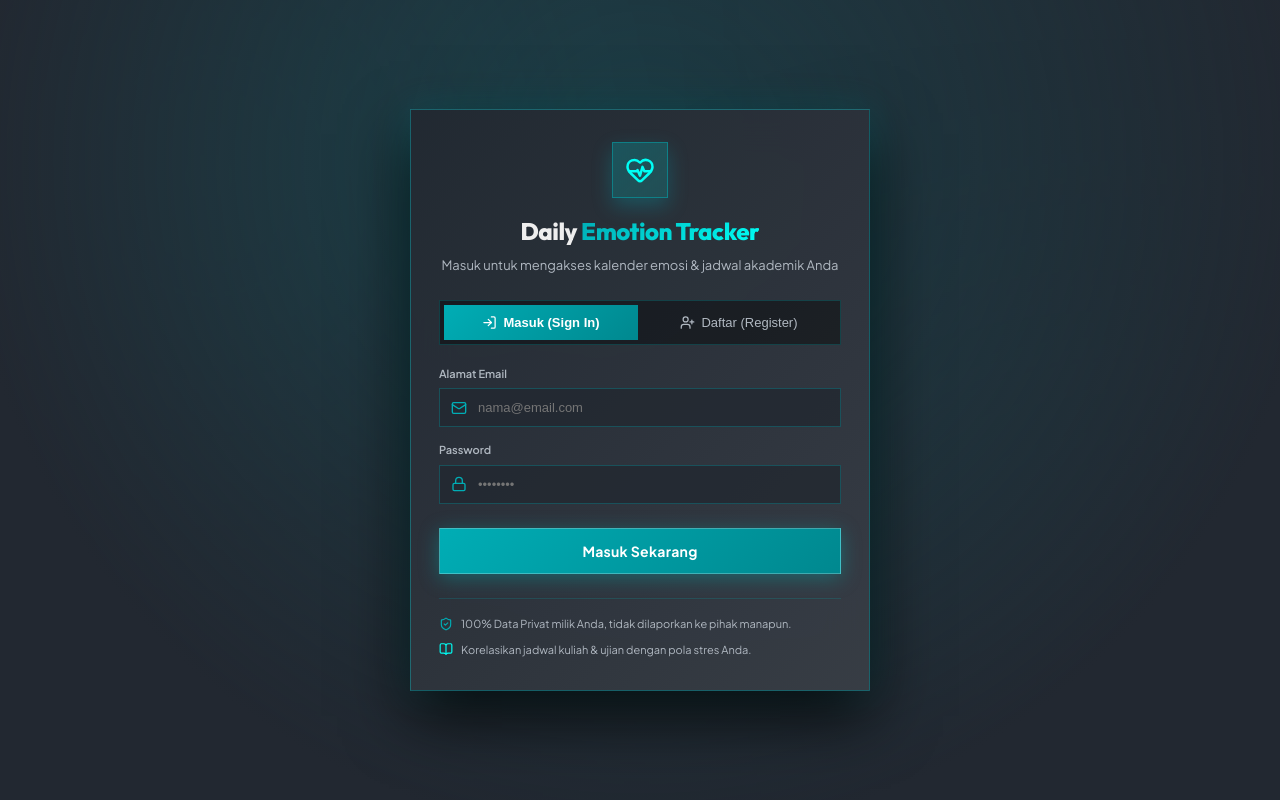
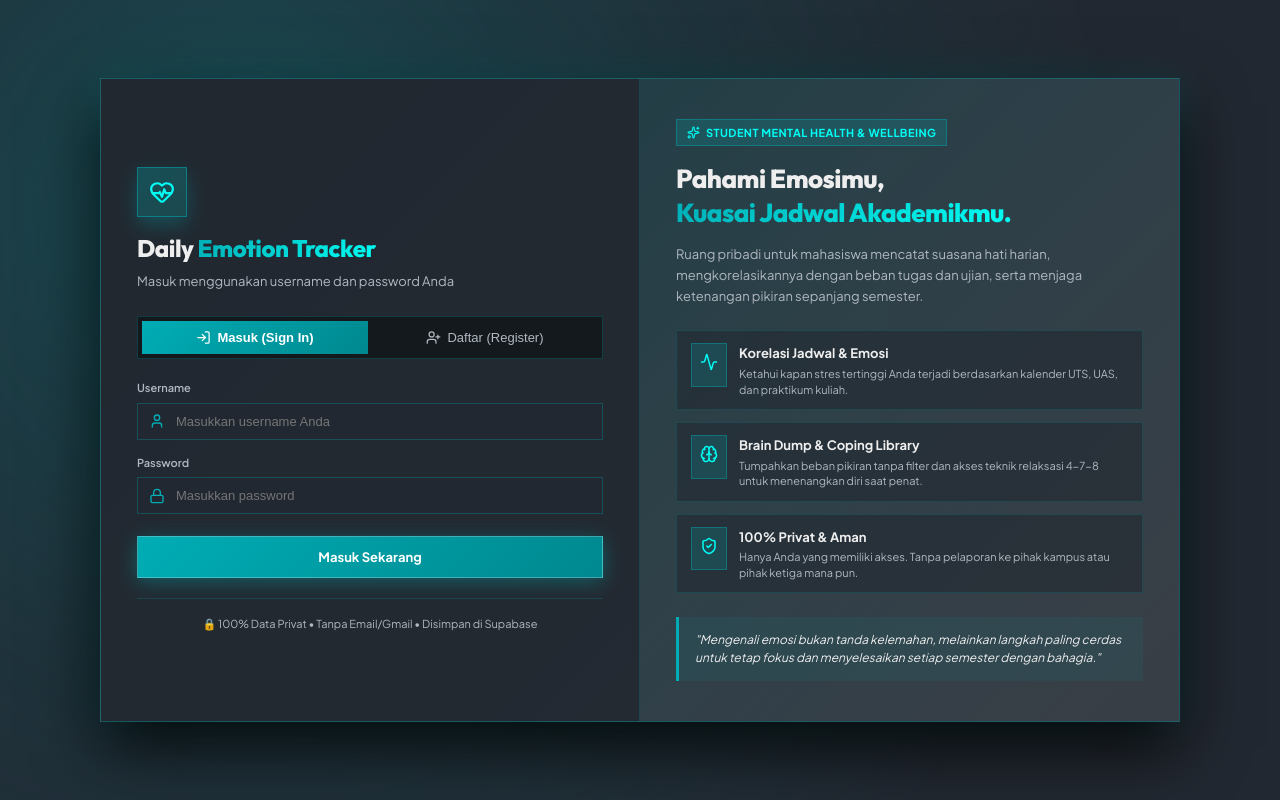
Before and after one commit to fikrighifari17-collab/daily, a React (Vite) app: page / in a window 1280 px wide. Built offline with nearby package versions, Linux system fonts and the light colour scheme.

Commit message:
feat: split login layout with left form & right info, switch to username & password only

```diff
--- a/src/components/AuthModal.jsx
+++ b/src/components/AuthModal.jsx
@@ -1,6 +1,6 @@
 import React, { useState } from 'react';
 import { createPortal } from 'react-dom';
-import { X, User, Mail, Lock, LogIn, UserPlus, Sparkles, AlertCircle } from 'lucide-react';
+import { X, User, Lock, LogIn, UserPlus, Sparkles, AlertCircle } from 'lucide-react';
 import { useAuth } from '../context/AuthContext';
 import { useToast } from '../context/ToastContext';
 
@@ -10,7 +10,7 @@ export default function AuthModal({ isOpen, onClose }) {
 
   const [mode, setMode] = useState('login'); // 'login' | 'register'
   const [nama, setNama] = useState('');
-  const [email, setEmail] = useState('');
+  const [username, setUsername] = useState('');
   const [password, setPassword] = useState('');
   const [loading, setLoading] = useState(false);
   const [errorMsg, setErrorMsg] = useState('');
@@ -24,29 +24,29 @@ export default function AuthModal({ isOpen, onClose }) {
 
     try {
       if (mode === 'login') {
-        const res = await handleLogin(email, password);
+        const res = await handleLogin(username, password);
         if (res?.user) {
-          toast.success(`Welcome back, ${res.user.nama}!`);
+          toast.success(`Selamat datang kembali, ${res.user.nama || res.user.username}!`);
           onClose();
         } else {
-          setErrorMsg('Invalid login response');
+          setErrorMsg('Username atau password salah');
         }
       } else {
-        if (!nama.trim()) {
-          setErrorMsg('Please enter your full name');
+        if (!username.trim() || !password.trim()) {
+          setErrorMsg('Username dan password wajib diisi');
           setLoading(false);
           return;
         }
-        const res = await handleRegister(nama, email, password);
+        const res = await handleRegister(username, password, nama || username);
         if (res?.user) {
-          toast.success(`Account created! Welcome, ${res.user.nama}!`);
+          toast.success(`Akun berhasil dibuat! Selamat datang, ${res.user.nama || res.user.username}!`);
           onClose();
         } else {
-          setErrorMsg('Registration failed');
+          setErrorMsg('Pendaftaran gagal. Silakan gunakan username lain');
         }
       }
     } catch (err) {
-      setErrorMsg(err.message || 'Authentication error. Please check your connection.');
+      setErrorMsg(err.message || 'Terjadi kesalahan autentikasi.');
     } finally {
       setLoading(false);
     }
@@ -111,10 +111,10 @@ export default function AuthModal({ isOpen, onClose }) {
             <Sparkles size={24} color="#00FFF5" />
           </div>
           <h3 style={{ fontSize: '20px', fontWeight: 800, color: '#EEEEEE', margin: '0 0 4px 0' }}>
-            {mode === 'login' ? 'Sign In to Your Space' : 'Create Student Account'}
+            {mode === 'login' ? 'Masuk ke Akun Anda' : 'Buat Akun Baru'}
           </h3>
           <p style={{ fontSize: '12px', color: '#b0b8c1', margin: 0 }}>
-            {mode === 'login' ? 'Access your private emotional tracker & schedule' : 'Start your personal, completely private emotion calendar'}
+            {mode === 'login' ? 'Gunakan username dan password Anda' : 'Daftar dengan username & password untuk mulai melacak emosi'}
           </p>
         </div>
 
@@ -146,7 +146,7 @@ export default function AuthModal({ isOpen, onClose }) {
             }}
           >
             <LogIn size={14} />
-            Sign In
+            Masuk
           </button>
           <button
             type="button"
@@ -166,7 +166,7 @@ export default function AuthModal({ isOpen, onClose }) {
             }}
           >
             <UserPlus size={14} />
-            Register
+            Daftar
           </button>
         </div>
 
@@ -193,13 +193,12 @@ export default function AuthModal({ isOpen, onClose }) {
           {mode === 'register' && (
             <div>
               <label style={{ display: 'block', fontSize: '11px', fontWeight: 600, color: '#b0b8c1', marginBottom: '6px' }}>
-                Full Name (Nama Lengkap)
+                Nama Lengkap
               </label>
               <div style={{ position: 'relative' }}>
                 <User size={16} color="#00ADB5" style={{ position: 'absolute', left: '12px', top: '50%', transform: 'translateY(-50%)' }} />
                 <input
                   type="text"
-                  required
                   placeholder="e.g. Fikri Ghifari"
                   value={nama}
                   onChange={(e) => setNama(e.target.value)}
@@ -219,16 +218,16 @@ export default function AuthModal({ isOpen, onClose }) {
 
           <div>
             <label style={{ display: 'block', fontSize: '11px', fontWeight: 600, color: '#b0b8c1', marginBottom: '6px' }}>
-              Email Address
+              Username
             </label>
             <div style={{ position: 'relative' }}>
-              <Mail size={16} color="#00ADB5" style={{ position: 'absolute', left: '12px', top: '50%', transform: 'translateY(-50%)' }} />
+              <User size={16} color="#00ADB5" style={{ position: 'absolute', left: '12px', top: '50%', transform: 'translateY(-50%)' }} />
               <input
-                type="email"
+                type="text"
                 required
-                placeholder="you@email.com"
-                value={email}
-                onChange={(e) => setEmail(e.target.value)}
+                placeholder="Masukkan username"
+                value={username}
+                onChange={(e) => setUsername(e.target.value)}
                 style={{
                   width: '100%',
                   padding: '10px 12px 10px 38px',
@@ -281,12 +280,12 @@ export default function AuthModal({ isOpen, onClose }) {
               opacity: loading ? 0.7 : 1
             }}
           >
-            {loading ? 'Processing...' : mode === 'login' ? 'Sign In Now' : 'Create My Account'}
+            {loading ? 'Memproses...' : mode === 'login' ? 'Masuk Sekarang' : 'Daftar Akun'}
           </button>
         </form>
 
         <p style={{ textAlign: 'center', fontSize: '11px', color: '#b0b8c1', marginTop: '16px', marginBottom: 0 }}>
-          🔒 Your emotional & academic data is strictly isolated and private.
+          🔒 100% Data Privat Mahasiswa &bull; Tanpa Email
         </p>
       </div>
     </div>,
--- a/src/pages/LoginPage.jsx
+++ b/src/pages/LoginPage.jsx
@@ -1,5 +1,5 @@
 import React, { useState } from 'react';
-import { Sparkles, Mail, Lock, User, LogIn, UserPlus, ShieldCheck, HeartPulse, BookOpen, CheckCircle2, AlertCircle } from 'lucide-react';
+import { Sparkles, Lock, User, LogIn, UserPlus, ShieldCheck, HeartPulse, BookOpen, Brain, Activity, CheckCircle, Flame, Clock, Award } from 'lucide-react';
 import { useAuth } from '../context/AuthContext';
 import { useToast } from '../context/ToastContext';
 
@@ -9,7 +9,7 @@ export default function LoginPage() {
 
   const [mode, setMode] = useState('login'); // 'login' | 'register'
   const [nama, setNama] = useState('');
-  const [email, setEmail] = useState('');
+  const [username, setUsername] = useState('');
   const [password, setPassword] = useState('');
   const [loading, setLoading] = useState(false);
   const [errorMsg, setErrorMsg] = useState('');
@@ -21,23 +21,23 @@ export default function LoginPage() {
 
     try {
       if (mode === 'login') {
-        const res = await handleLogin(email, password);
+        const res = await handleLogin(username, password);
         if (res?.user) {
-          toast.success(`Selamat datang kembali, ${res.user.nama}!`);
+          toast.success(`Selamat datang kembali, ${res.user.nama || res.user.username}!`);
         } else {
-          setErrorMsg('Email atau password tidak sesuai.');
+          setErrorMsg('Username atau password salah.');
         }
       } else {
-        if (!nama.trim()) {
-          setErrorMsg('Mohon masukkan nama lengkap Anda.');
+        if (!username.trim() || !password.trim()) {
+          setErrorMsg('Username dan password wajib diisi.');
           setLoading(false);
           return;
         }
-        const res = await handleRegister(nama, email, password);
+        const res = await handleRegister(username, password, nama || username);
         if (res?.user) {
-          toast.success(`Akun berhasil dibuat! Selamat datang, ${res.user.nama}!`);
+          toast.success(`Akun berhasil dibuat! Selamat datang, ${res.user.nama || res.user.username}!`);
         } else {
-          setErrorMsg('Pendaftaran gagal. Silakan coba lagi.');
+          setErrorMsg('Pendaftaran gagal. Silakan coba username lain.');
         }
       }
     } catch (err) {
@@ -53,46 +53,58 @@ export default function LoginPage() {
       display: 'flex',
       alignItems: 'center',
       justifyContent: 'center',
-      background: 'radial-gradient(circle at 50% 20%, rgba(0, 173, 181, 0.15), rgba(34, 40, 49, 1) 75%)',
-      padding: '16px'
+      background: 'radial-gradient(circle at 20% 30%, rgba(0, 173, 181, 0.18), rgba(34, 40, 49, 1) 75%)',
+      padding: '24px 16px'
     }}>
+      {/* Split Screen Container */}
       <div className="glass-panel animate-fade-in" style={{
         width: '100%',
-        maxWidth: '460px',
-        background: 'linear-gradient(135deg, rgba(34, 40, 49, 0.95), rgba(57, 62, 70, 0.95))',
-        border: '1px solid rgba(0, 173, 181, 0.4)',
-        boxShadow: '0 25px 60px rgba(0, 0, 0, 0.8), 0 0 35px rgba(0, 173, 181, 0.25)',
+        maxWidth: '1080px',
+        display: 'grid',
+        gridTemplateColumns: 'repeat(auto-fit, minmax(340px, 1fr))',
+        background: 'linear-gradient(135deg, rgba(34, 40, 49, 0.96), rgba(57, 62, 70, 0.92))',
+        border: '1px solid rgba(0, 173, 181, 0.35)',
+        boxShadow: '0 25px 60px rgba(0, 0, 0, 0.85), 0 0 35px rgba(0, 173, 181, 0.2)',
         borderRadius: '0px',
-        padding: '32px 28px',
-        position: 'relative'
+        overflow: 'hidden'
       }}>
-        {/* App Logo & Header */}
-        <div style={{ textAlign: 'center', marginBottom: '24px' }}>
+
+        {/* ================= SEBELAH KIRI: FORM LOGIN / REGISTER ================= */}
+        <div style={{
+          padding: '40px 36px',
+          display: 'flex',
+          flexDirection: 'column',
+          justifyContent: 'center',
+          borderRight: '1px solid rgba(0, 173, 181, 0.2)',
+          background: 'rgba(34, 40, 49, 0.85)'
+        }}>
+          {/* Logo & Title */}
+          <div style={{ marginBottom: '24px' }}>
             <div style={{
               display: 'inline-flex',
               alignItems: 'center',
               justifyContent: 'center',
-            width: '56px',
-            height: '56px',
+              width: '50px',
+              height: '50px',
               borderRadius: '0px',
               background: 'linear-gradient(135deg, rgba(0, 173, 181, 0.3), rgba(0, 255, 245, 0.15))',
               border: '1px solid rgba(0, 173, 181, 0.5)',
-            marginBottom: '14px',
+              marginBottom: '12px',
               boxShadow: '0 8px 20px rgba(0, 173, 181, 0.3)'
             }}>
-            <HeartPulse size={30} color="#00FFF5" />
+              <HeartPulse size={26} color="#00FFF5" />
             </div>
-          <h1 style={{ fontSize: '24px', fontWeight: 800, color: '#EEEEEE', margin: '0 0 6px 0', letterSpacing: '-0.02em' }}>
+            <h1 style={{ fontSize: '24px', fontWeight: 800, color: '#EEEEEE', margin: '0 0 4px 0' }}>
               Daily <span className="text-gradient-teal">Emotion Tracker</span>
             </h1>
-          <p style={{ fontSize: '13px', color: '#b0b8c1', margin: 0, lineHeight: 1.5 }}>
+            <p style={{ fontSize: '13px', color: '#b0b8c1', margin: 0 }}>
               {mode === 'login'
-              ? 'Masuk untuk mengakses kalender emosi & jadwal akademik Anda'
-              : 'Daftar akun baru untuk mulai mencatat emosi harian secara privat'}
+                ? 'Masuk menggunakan username dan password Anda'
+                : 'Buat akun baru untuk mulai melacak emosi harian'}
             </p>
           </div>
 
-        {/* Tab Switcher */}
+          {/* Mode Switcher Tabs */}
           <div style={{
             display: 'grid',
             gridTemplateColumns: '1fr 1fr',
@@ -106,7 +118,7 @@ export default function LoginPage() {
               type="button"
               onClick={() => { setMode('login'); setErrorMsg(''); }}
               style={{
-              padding: '10px 12px',
+                padding: '9px 12px',
                 fontSize: '13px',
                 fontWeight: mode === 'login' ? 700 : 500,
                 background: mode === 'login' ? 'linear-gradient(135deg, #00ADB5, #00888f)' : 'transparent',
@@ -116,8 +128,7 @@ export default function LoginPage() {
                 display: 'flex',
                 alignItems: 'center',
                 justifyContent: 'center',
-              gap: '6px',
-              transition: 'all 0.2s ease'
+                gap: '6px'
               }}
             >
               <LogIn size={15} />
@@ -127,7 +138,7 @@ export default function LoginPage() {
               type="button"
               onClick={() => { setMode('register'); setErrorMsg(''); }}
               style={{
-              padding: '10px 12px',
+                padding: '9px 12px',
                 fontSize: '13px',
                 fontWeight: mode === 'register' ? 700 : 500,
                 background: mode === 'register' ? 'linear-gradient(135deg, #00ADB5, #00888f)' : 'transparent',
@@ -137,8 +148,7 @@ export default function LoginPage() {
                 display: 'flex',
                 alignItems: 'center',
                 justifyContent: 'center',
-              gap: '6px',
-              transition: 'all 0.2s ease'
+                gap: '6px'
               }}
             >
               <UserPlus size={15} />
@@ -146,7 +156,7 @@ export default function LoginPage() {
             </button>
           </div>
 
-        {/* Error Notification */}
+          {/* Error Banner */}
           {errorMsg && (
             <div style={{
               display: 'flex',
@@ -159,12 +169,12 @@ export default function LoginPage() {
               color: '#f87171',
               marginBottom: '16px'
             }}>
-            <AlertCircle size={16} />
+              <ShieldCheck size={16} />
               <span>{errorMsg}</span>
             </div>
           )}
 
-        {/* Form Fields */}
+          {/* Form */}
           <form onSubmit={handleSubmit} style={{ display: 'flex', flexDirection: 'column', gap: '14px' }}>
             {mode === 'register' && (
               <div>
@@ -175,14 +185,13 @@ export default function LoginPage() {
                   <User size={16} color="#00ADB5" style={{ position: 'absolute', left: '12px', top: '50%', transform: 'translateY(-50%)' }} />
                   <input
                     type="text"
-                  required
                     placeholder="e.g. Fikri Ghifari"
                     value={nama}
                     onChange={(e) => setNama(e.target.value)}
                     style={{
                       width: '100%',
-                    padding: '11px 12px 11px 38px',
-                    background: 'rgba(34, 40, 49, 0.8)',
+                      padding: '10px 12px 10px 38px',
+                      background: 'rgba(34, 40, 49, 0.9)',
                       border: '1px solid rgba(0, 173, 181, 0.3)',
                       color: '#EEEEEE',
                       fontSize: '13px',
@@ -196,20 +205,20 @@ export default function LoginPage() {
 
             <div>
               <label style={{ display: 'block', fontSize: '11px', fontWeight: 600, color: '#b0b8c1', marginBottom: '6px' }}>
-              Alamat Email
+                Username
               </label>
               <div style={{ position: 'relative' }}>
-              <Mail size={16} color="#00ADB5" style={{ position: 'absolute', left: '12px', top: '50%', transform: 'translateY(-50%)' }} />
+                <User size={16} color="#00ADB5" style={{ position: 'absolute', left: '12px', top: '50%', transform: 'translateY(-50%)' }} />
                 <input
-                type="email"
+                  type="text"
                   required
-                placeholder="nama@email.com"
-                value={email}
-                onChange={(e) => setEmail(e.target.value)}
+                  placeholder="Masukkan username Anda"
+                  value={username}
+                  onChange={(e) => setUsername(e.target.value)}
                   style={{
                     width: '100%',
-                  padding: '11px 12px 11px 38px',
-                  background: 'rgba(34, 40, 49, 0.8)',
+                    padding: '10px 12px 10px 38px',
+                    background: 'rgba(34, 40, 49, 0.9)',
                     border: '1px solid rgba(0, 173, 181, 0.3)',
                     color: '#EEEEEE',
                     fontSize: '13px',
@@ -229,13 +238,13 @@ export default function LoginPage() {
                 <input
                   type="password"
                   required
-                placeholder="••••••••"
+                  placeholder="Masukkan password"
                   value={password}
                   onChange={(e) => setPassword(e.target.value)}
                   style={{
                     width: '100%',
-                  padding: '11px 12px 11px 38px',
-                  background: 'rgba(34, 40, 49, 0.8)',
+                    padding: '10px 12px 10px 38px',
+                    background: 'rgba(34, 40, 49, 0.9)',
                     border: '1px solid rgba(0, 173, 181, 0.3)',
                     color: '#EEEEEE',
                     fontSize: '13px',
@@ -251,39 +260,143 @@ export default function LoginPage() {
               disabled={loading}
               className="glass-button glass-button-primary"
               style={{
-              marginTop: '10px',
-              padding: '13px',
-              fontSize: '14px',
+                marginTop: '8px',
+                padding: '12px',
+                fontSize: '13px',
                 fontWeight: 700,
                 justifyContent: 'center',
                 borderRadius: '0px',
-              opacity: loading ? 0.7 : 1,
-              letterSpacing: '0.02em'
+                opacity: loading ? 0.7 : 1
               }}
             >
-            {loading ? 'Memproses...' : mode === 'login' ? 'Masuk Sekarang' : 'Buat Akun Saya'}
+              {loading ? 'Memproses...' : mode === 'login' ? 'Masuk Sekarang' : 'Daftar Akun'}
             </button>
           </form>
 
-        {/* Privacy & Security Features */}
+          <div style={{ marginTop: '20px', paddingTop: '16px', borderTop: '1px solid rgba(0, 173, 181, 0.2)', fontSize: '11px', color: '#b0b8c1', textAlign: 'center' }}>
+            🔒 100% Data Privat &bull; Tanpa Email/Gmail &bull; Disimpan di Supabase
+          </div>
+        </div>
+
+        {/* ================= SEBELAH KANAN: TULISAN & INFORMASI MENARIK ================= */}
         <div style={{
-          marginTop: '24px',
-          paddingTop: '16px',
-          borderTop: '1px solid rgba(0, 173, 181, 0.2)',
+          padding: '40px 36px',
           display: 'flex',
           flexDirection: 'column',
-          gap: '8px'
+          justifyContent: 'space-between',
+          background: 'linear-gradient(135deg, rgba(0, 173, 181, 0.12), rgba(57, 62, 70, 0.7))',
+          position: 'relative'
         }}>
-          <div style={{ display: 'flex', alignItems: 'center', gap: '8px', fontSize: '11px', color: '#b0b8c1' }}>
-            <ShieldCheck size={14} color="#00ADB5" />
-            <span>100% Data Privat milik Anda, tidak dilaporkan ke pihak manapun.</span>
+          <div>
+            {/* Tag Badge */}
+            <div style={{
+              display: 'inline-flex',
+              alignItems: 'center',
+              gap: '6px',
+              padding: '4px 10px',
+              borderRadius: '0px',
+              background: 'rgba(0, 173, 181, 0.2)',
+              border: '1px solid rgba(0, 173, 181, 0.4)',
+              marginBottom: '16px'
+            }}>
+              <Sparkles size={13} color="#00FFF5" />
+              <span style={{ fontSize: '11px', fontWeight: 700, color: '#00FFF5', letterSpacing: '0.04em' }}>
+                STUDENT MENTAL HEALTH & WELLBEING
+              </span>
             </div>
-          <div style={{ display: 'flex', alignItems: 'center', gap: '8px', fontSize: '11px', color: '#b0b8c1' }}>
-            <BookOpen size={14} color="#00FFF5" />
-            <span>Korelasikan jadwal kuliah & ujian dengan pola stres Anda.</span>
+
+            {/* Main Headline */}
+            <h2 style={{ fontSize: '26px', fontWeight: 800, color: '#EEEEEE', lineHeight: 1.3, marginBottom: '14px' }}>
+              Pahami Emosimu, <br />
+              <span className="text-gradient-teal">Kuasai Jadwal Akademikmu.</span>
+            </h2>
+
+            <p style={{ fontSize: '13px', color: '#b0b8c1', lineHeight: 1.6, marginBottom: '24px' }}>
+              Ruang pribadi untuk mahasiswa mencatat suasana hati harian, mengkorelasikannya dengan beban tugas dan ujian, serta menjaga ketenangan pikiran sepanjang semester.
+            </p>
+
+            {/* Feature Highlights Grid */}
+            <div style={{ display: 'flex', flexDirection: 'column', gap: '12px' }}>
+              <div style={{
+                display: 'flex',
+                alignItems: 'flex-start',
+                gap: '12px',
+                padding: '12px 14px',
+                background: 'rgba(34, 40, 49, 0.6)',
+                border: '1px solid rgba(0, 173, 181, 0.2)'
+              }}>
+                <div style={{ padding: '8px', background: 'rgba(0, 173, 181, 0.2)', border: '1px solid rgba(0, 173, 181, 0.4)' }}>
+                  <Activity size={18} color="#00FFF5" />
+                </div>
+                <div>
+                  <div style={{ fontSize: '13px', fontWeight: 700, color: '#EEEEEE', marginBottom: '2px' }}>
+                    Korelasi Jadwal & Emosi
+                  </div>
+                  <div style={{ fontSize: '11px', color: '#b0b8c1', lineHeight: 1.4 }}>
+                    Ketahui kapan stres tertinggi Anda terjadi berdasarkan kalender UTS, UAS, dan praktikum kuliah.
+                  </div>
+                </div>
+              </div>
+
+              <div style={{
+                display: 'flex',
+                alignItems: 'flex-start',
+                gap: '12px',
+                padding: '12px 14px',
+                background: 'rgba(34, 40, 49, 0.6)',
+                border: '1px solid rgba(0, 173, 181, 0.2)'
+              }}>
+                <div style={{ padding: '8px', background: 'rgba(0, 173, 181, 0.2)', border: '1px solid rgba(0, 173, 181, 0.4)' }}>
+                  <Brain size={18} color="#00FFF5" />
+                </div>
+                <div>
+                  <div style={{ fontSize: '13px', fontWeight: 700, color: '#EEEEEE', marginBottom: '2px' }}>
+                    Brain Dump & Coping Library
+                  </div>
+                  <div style={{ fontSize: '11px', color: '#b0b8c1', lineHeight: 1.4 }}>
+                    Tumpahkan beban pikiran tanpa filter dan akses teknik relaksasi 4-7-8 untuk menenangkan diri saat penat.
+                  </div>
+                </div>
+              </div>
+
+              <div style={{
+                display: 'flex',
+                alignItems: 'flex-start',
+                gap: '12px',
+                padding: '12px 14px',
+                background: 'rgba(34, 40, 49, 0.6)',
+                border: '1px solid rgba(0, 173, 181, 0.2)'
+              }}>
+                <div style={{ padding: '8px', background: 'rgba(0, 173, 181, 0.2)', border: '1px solid rgba(0, 173, 181, 0.4)' }}>
+                  <ShieldCheck size={18} color="#00FFF5" />
+                </div>
+                <div>
+                  <div style={{ fontSize: '13px', fontWeight: 700, color: '#EEEEEE', marginBottom: '2px' }}>
+                    100% Privat & Aman
+                  </div>
+                  <div style={{ fontSize: '11px', color: '#b0b8c1', lineHeight: 1.4 }}>
+                    Hanya Anda yang memiliki akses. Tanpa pelaporan ke pihak kampus atau pihak ketiga mana pun.
                   </div>
                 </div>
               </div>
             </div>
+          </div>
+
+          {/* Inspirational Quote at Bottom */}
+          <div style={{
+            marginTop: '24px',
+            padding: '14px 16px',
+            background: 'rgba(0, 173, 181, 0.08)',
+            borderLeft: '3px solid #00ADB5'
+          }}>
+            <p style={{ fontSize: '12px', fontStyle: 'italic', color: '#EEEEEE', margin: 0, lineHeight: 1.5 }}>
+              "Mengenali emosi bukan tanda kelemahan, melainkan langkah paling cerdas untuk tetap fokus dan menyelesaikan setiap semester dengan bahagia."
+            </p>
+          </div>
+
+        </div>
+
+      </div>
+    </div>
   );
 }
```
Also changed, not shown: api/auth/login.ts (+10 -8 lines), api/auth/register.ts (+14 -8 lines), src/context/AuthContext.jsx (+4 -4 lines), src/services/api.js (+11 -9 lines), 1 other file (tests, documents, lock files or other folders). Lines whose indentation alone changed are shown as unchanged.
